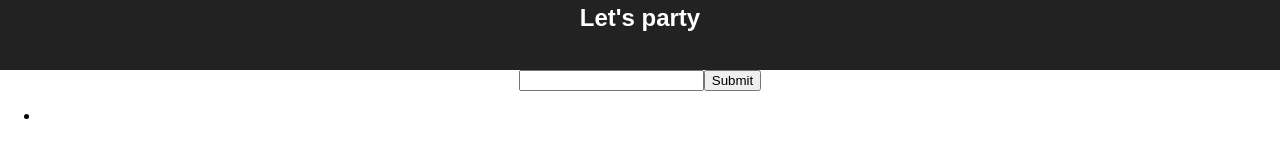
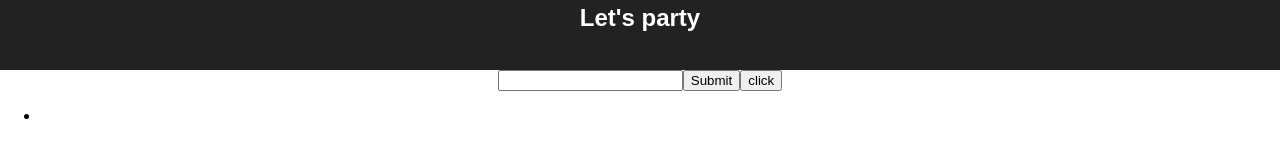
Before and after one commit to BrendanBard/reaction, a React (Create React App) app: page / in a window 1280 px wide. Shown: the part 120-280 px from the top of the page. Built offline with nearby package versions, Linux system fonts and the light colour scheme.

Commit message:
wip firebase

```diff
--- a/src/App.js
+++ b/src/App.js
@@ -9,18 +9,29 @@ class App extends Component {
     super()
     this.state ={
       name: {},
-      id: null
+      id: ''
     }
   }
   handleSubmit = (ev) =>{
    ev.preventDefault()
-   this.inputState()
-  }
-  inputState = () => {
-    const name = document.getElementById('input').value
+   const name = document.getElementById('input').value
     this.setState({ name })
     const id = Date.now()
-    this.setState({ id })
+    this.setState({id})
+  }
+
+  componenetDidMount= () =>{
+
+     base.syncState(
+      'inputValue',
+      {
+      context: this.state,
+      state: 'name'
+    }
+    )
+  }
+  consoleLog = () =>{
+    console.log(this.state)
   }
 
   render() {
@@ -30,9 +41,10 @@ class App extends Component {
           <img src={logo} className="App-logo" alt="logo" />
           <h2>Let's party</h2>
         </div>
-        <form className="user-input">
+        <form className="user-input"  onSubmit={this.handleSubmit}>
         <input type='text' id='input' className='name'/>
-        <button className='submit-button' type='submit' onClick={this.handleSubmit}>Submit</button>
+        <button className='submit-button' type='submit' >Submit</button>
+        <button onClick={this.consoleLog} >click </button>
         </form>
         <ul className='nav-links'>
             <li>
```
